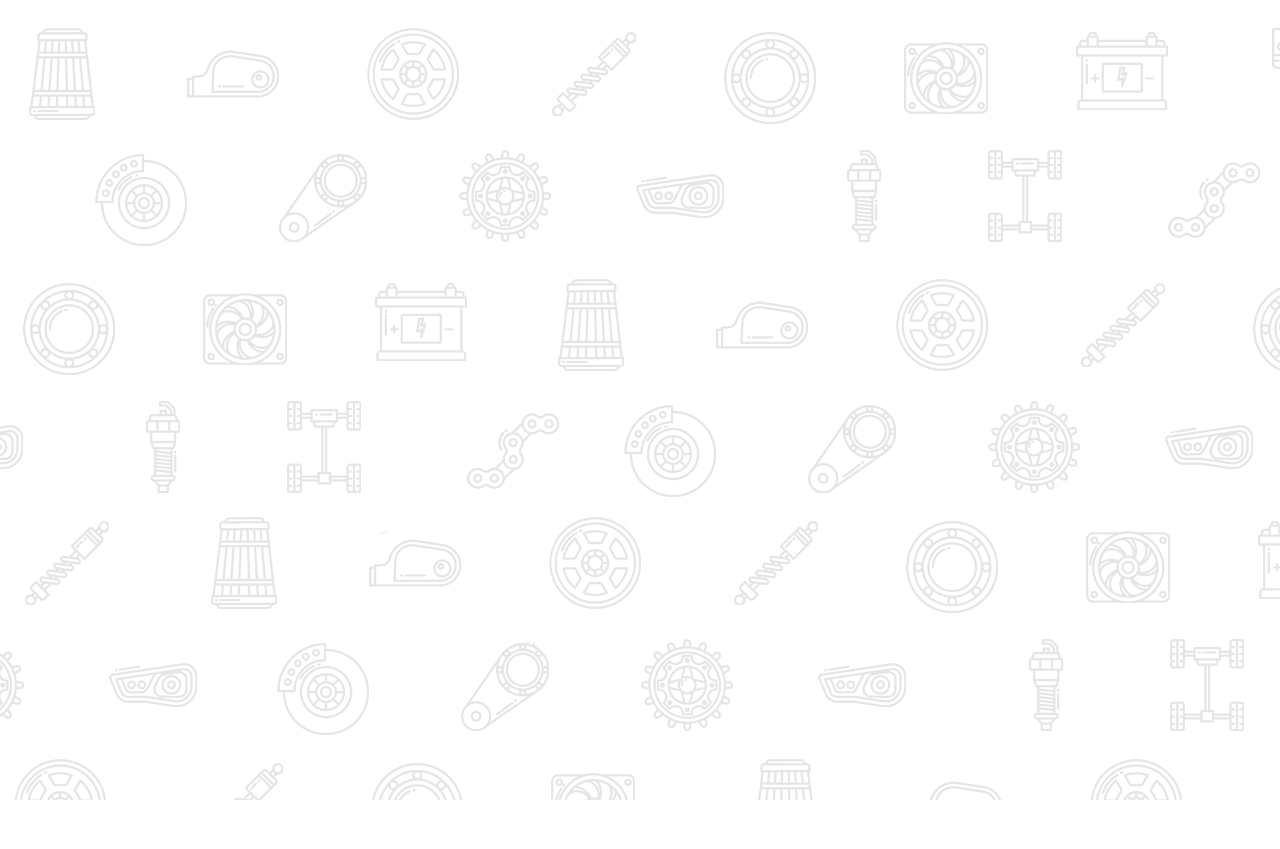
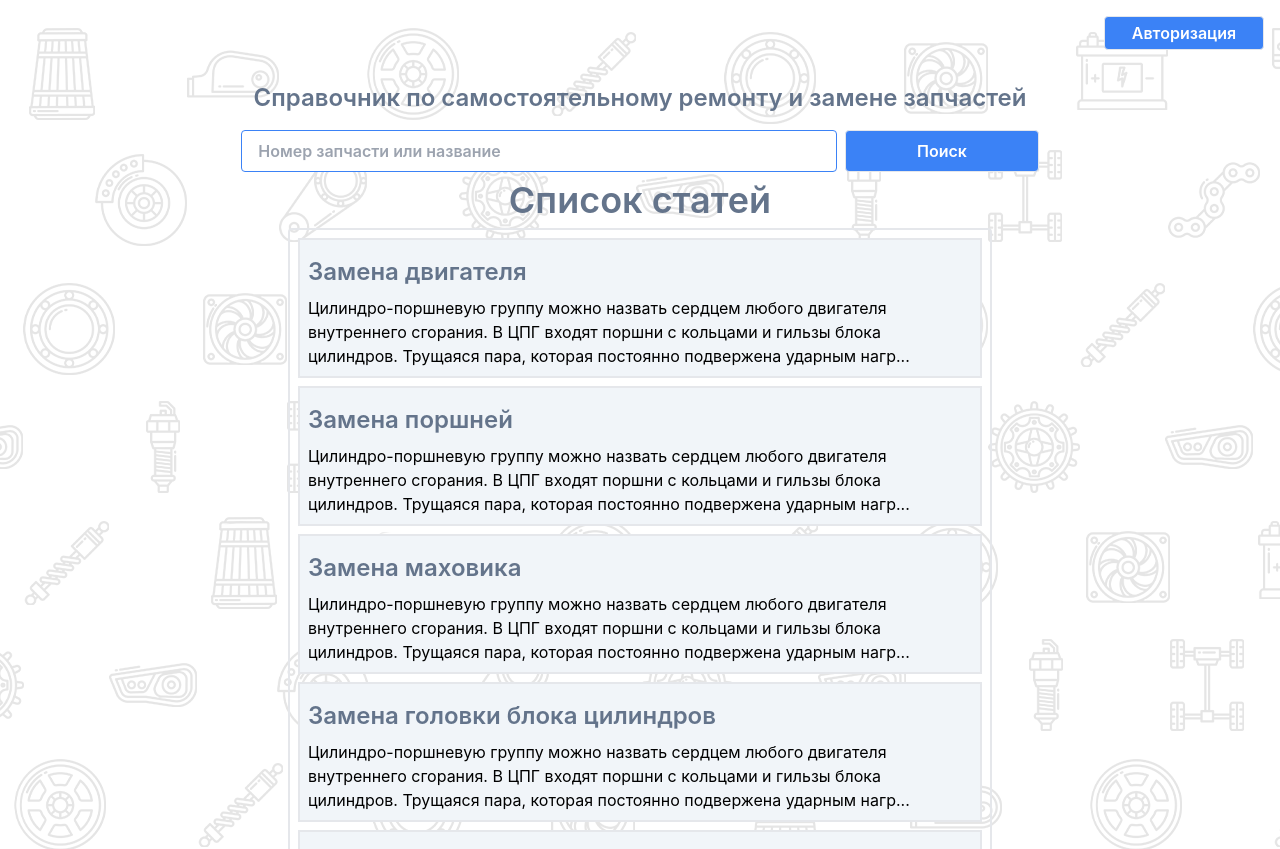
Before and after one commit to ArtofWASD/handbook-react-app, a React (Create React App) app: page /carslist/1/carspartslist/11/partlist/111 in a window 1280 px wide. Before the commit this address had no page. Shown: the top 849 px of the page. Before the commit the page ends 800 px from the top, so only its background shows below. Built offline with nearby package versions, Linux system fonts and the light colour scheme.

Commit message:
страница поста + правки в вёрстке

```diff
--- a/src/components/app/App.js
+++ b/src/components/app/App.js
@@ -5,6 +5,7 @@ import Homepage from '../homepage/Homepage';
 import CarsList from '../carsList/CarsList';
 import CarsPartsList from '../carsPartsList/CarsPartsList';
 import PartPostList from '../partPostList/PartPostList';
+import PartPostPage from '../partPost/PartPostPage';
 import Test from '../test/test';
 
 
@@ -16,9 +17,10 @@ export default function App() {
           <Route index element={<Homepage />} />
           <Route path='carslist/:id' element={<CarsList />} />
           <Route path='carslist/:id/carspartslist/:childId' element={<CarsPartsList />} />
-          <Route path='carslist/:id/carspartslist/:childId/postlist/:postId' element={<PartPostList />} />
+          <Route path='carslist/:id/carspartslist/:childId/partlist/:partId' element={<PartPostList />} />
+          <Route path='carslist/:id/carspartslist/:childId/partlist/:partId/post/:postId' element={<PartPostPage />} />
+
           <Route path='test' element={<Test />} />
-
         </Route>
       </Routes>
     </>
--- a/src/components/carsList/CarsList.js
+++ b/src/components/carsList/CarsList.js
@@ -8,7 +8,7 @@ const CarsList = () => {
     const carsArr = Data.find(item => item.id == id);
     const childCars = carsArr.childCars;
     return (
-        <>
+        <div className="grid">
             {carsArr && (
                 <div className="cars__header border-2 rounded grid lg:grid-cols-2 sm:grid-cols-1 justify-self-center my-2 bg-white">
                     <div className="cars__image grid justify-items-center lg:w-80 px-2 ">
@@ -23,7 +23,7 @@ const CarsList = () => {
             <div className="child-cars grid lg:grid-cols-4 sm:grid-cols-2 md:grid-cols-4 justify-self-center gap-4 px-2">
                 {childCars.map(childCarCard => (
                     <div className="card border-2 rounded shadow-md shadow-slate-200 hover:border-blue-500 bg-white" key={childCarCard.id}>
-                        <div className="card__image lg:w-56 p-2">
+                        <div className="card__image lg:w-64 p-2">
                             {childCarCard.image}
                         </div>
                         <div className="card__model py-2 text-center font-semibold lg:text-2xl sm:text-base md:text-xl text-slate-400">
@@ -39,10 +39,10 @@ const CarsList = () => {
                 )
                 )}
             </div>
-            <div className="nav container grid py-4 justify-end px-2">
+            <div className="nav container grid py-4 justify-end px-5">
                 <button className="w-40 bg-blue-500 hover:bg-white text-white font-semibold hover:text-blue-700 py-1 px-1 border hover:border-blue-500 rounded" onClick={goBack}> Назад </button>
             </div>
-        </>
+        </div>
     );
 }
 
--- a/src/components/carsPartsList/CarsPartsList.js
+++ b/src/components/carsPartsList/CarsPartsList.js
@@ -9,39 +9,38 @@ const CarsPartsList = () => {
     const getChildCarsArray = getCarsArr.childCars.find(item => item.id == childId);
     const getChidCarsPartsArray = getChildCarsArray.parts
     return (
-        <>  {getChildCarsArray && (
-            <>
-                <div className="list__group border-2 rounded bg-white grid lg:grid-cols-2 sm:grid-cols-1 justify-center justify-self-center mt-2">
-                    <div className="list__img grid justify-items-center w-60">
+        <div className="grid justify-center">
+            {getChildCarsArray && (
+                <div className="list__group border-2 rounded bg-white grid lg:grid-cols-2 sm:grid-cols-1 items-center justify-self-center mt-2">
+                    <div className="list__img w-60">
                         {getChildCarsArray.image}
                     </div>
-                    <div className="grid content-center px-4">
+                    <div className="px-4">
                         <div className="text-4xl text-center font-semibold py-2 text-slate-500">{getChildCarsArray.label}</div>
                         <div className="text-4xl text-center font-semibold py-2 text-slate-500">{getChildCarsArray.year}</div>
                     </div>
                 </div>
-            </>
             )
             }
-        <div className="parts__group-list grid container lg:grid-cols-4 sm:grid-cols-2 justify-center items-center gap-4 py-4">
+            <div className="parts__group-list grid lg:grid-cols-4 sm:grid-cols-2 gap-4 py-4">
                 {getChidCarsPartsArray.map(partsItem => (
                     <div className="parts__item border-2 rounded shadow-md shadow-slate-200 hover:border-blue-500 bg-white lg:w-48 mx-1 p-2" key={partsItem.id}>
                         <div className="parts__item-image">
                             {partsItem.image}
                         </div>
                         <div className="parts__link text-center">
-                <Link key={partsItem.id} to={`/carslist/${id}/carspartslist/${getChildCarsArray.id}/postlist/${partsItem.id}`}></Link>
+                            <Link key={partsItem.id} to={`/carslist/${id}/carspartslist/${getChildCarsArray.id}/partlist/${partsItem.id}`}></Link>
                         </div>
                     </div>
                 ))}
             </div>
-        <div className="nav container grid lg:grid-cols-[20%_20%] md:grid-cols-[40%_40%] grid-cols-2 py-4 justify-end gap-2">
+            <div className="nav grid lg:grid-cols-[20%_20%] md:grid-cols-[40%_40%] grid-cols-2 py-4 justify-end gap-2">
                 <Link to='../'>
                     <button className="header__button w-40 bg-blue-500 hover:bg-white text-white font-semibold hover:text-blue-700 py-1 px-1 border hover:border-blue-500 rounded">На главную</button>
                 </Link>
                 <button className="w-40 bg-blue-500 hover:bg-white text-white font-semibold hover:text-blue-700 py-1 px-1 border hover:border-blue-500 rounded" onClick={goBack}> Назад </button>
             </div>
-        </>
+        </div>
     );
 }
 export default CarsPartsList;
--- a/src/components/homepage/Homepage.js
+++ b/src/components/homepage/Homepage.js
@@ -4,7 +4,7 @@ import { Link } from 'react-router-dom';
 
 const Homepage = () => {
     return (
-        <>
+        <div className="grid justify-center">
             <div className="cards__list grid justify-center my-auto ">
                 <div className="cards__title self-center">
                     <h2 className="text-center text-4xl font-semibold text-slate-500 py-2"> Каталог моделей микроавтобусов </h2>
@@ -31,7 +31,7 @@ const Homepage = () => {
             ))
             }
             </div>
-        </>
+        </div>
     );
 }
 
--- a/src/components/layout/Layout.js
+++ b/src/components/layout/Layout.js
@@ -9,7 +9,7 @@ const Layout = () => {
     return (
         <>
             <Header />
-            <main className="main grid justify-center">
+            <main className="main">
                 <Outlet />
             </main>
             <Footer />
--- /dev/null
+++ b/src/components/partPost/PartPostPage.js
@@ -0,0 +1,24 @@
+import { useParams, Link, useNavigate } from 'react-router-dom';
+import { Data } from '../data/Data';
+
+const PartPostPage = () => {
+    const { childId, id, partId, postId } = useParams();
+    const navigate = useNavigate();
+    const goBack = () => navigate(-1);
+
+    return (
+        <div className="grid">
+            <div className="text-center">
+                {partId}{postId}
+            </div>
+            <div className="nav grid justify-end justify-items-center row-start-3 lg:grid-cols-[auto_auto] md:grid-cols-[40%_40%] grid-cols-2 py-4 gap-2">
+                <Link to='../'>
+                    <button className="w-40 bg-blue-500 hover:bg-white text-white font-semibold hover:text-blue-700 py-1 px-1 border hover:border-blue-500 rounded">На главную</button>
+                </Link>
+                <button className="w-40 bg-blue-500 hover:bg-white text-white font-semibold hover:text-blue-700 py-1 px-1 border hover:border-blue-500 rounded" onClick={goBack}> Назад </button>
+            </div>
+        </div>
+    );
+}
+
+export default PartPostPage;
--- a/src/components/partPostList/PartPostList.js
+++ b/src/components/partPostList/PartPostList.js
@@ -1,24 +1,30 @@
 import { useParams, Link, useNavigate } from 'react-router-dom';
 import { Data } from '../data/Data';
 const PartPostList = () => {
-    const { childId, id, postId } = useParams();
+    const { childId, id, partId } = useParams();
     const navigate = useNavigate();
     const goBack = () => navigate(-1);
+    // Получаем объект с модельным рядом машин
     const getCarsArr = Data.find(item => item.id == id);
+    // получаем обект содержаший конкретную машину
     const getChildCarsArray = getCarsArr.childCars.find(item => item.id == childId);
-    const getPostList = getChildCarsArray.parts.find((item => item.id == postId));
+    //получаем объект группы запчастей содержаший в себе посты
+    const getPostList = getChildCarsArray.parts.find((item => item.id == partId));
+    // помещаем в переменную объет содержашие посты
     const postList = getPostList.posts
-
     // Рендерим посты по условию, если в массиве что то есть то используем данный элемент
     function RenderPost() {
         return (
             postList.map(postListItem => (
-                <li className="list-none border-2 hover:border-blue-500 p-2 m-2 bg-slate-100" key={postListItem.id}>
+                <li className="post__item list-none border-2 hover:border-blue-500 p-2 m-2 bg-slate-100" key={postListItem.id}>
                     <div className="text-2xl font-semibold text-slate-500 py-2">
                         {postListItem.title}
                     </div>
                     <div>
-                        {postListItem.text.substring(0, 150) + "..."}
+                        {postListItem.text.substring(0, 200) + "..."}
+                    </div>
+                    <div className="post__link text-center">
+                        <Link key={getCarsArr.id} to={`/carslist/${id}/carspartslist/${getChildCarsArray.id}/partlist/${getPostList.id}/post/${postListItem.id}`}></Link>
                     </div>
                 </li>
             ))
@@ -26,29 +32,28 @@ const PartPostList = () => {
     }
     function PostNotsFound() {
         return (
-            <div className="container">
-                <p className='text-center text-2xl font-semibold text-slate-500 py-4 px-48'>К сожалению в данном разделе статей пока что нет!</p>
+            <div className="">
+                <p className='text-center text-2xl font-semibold text-slate-500 py-6'>К сожалению в данном разделе статей пока что нет!</p>
             </div>
         )
     }
     return (
-        <>
-            <div className="part-posts px-48 grid justify-items-center grid-cols-3 grid-rows-[10%_auto_10%] ">
-                <div className="part-posts__title col-start-1 col-end-4 self-center">
+        <div className="grid grid-rows-[auto_auto_auto] xl:px-72 lg:px-20">
+            <div className="part-posts__title">
                 <p className="text-center text-4xl font-semibold text-slate-500 py-2">Список статей</p>
             </div>
-                <div className="part-posts__list border-2 rounded col-start-1 col-end-4 row-start-2 mx-3 ">
+            <div className="part-posts grid">
+                <div className="part-posts__list border-2 rounded col-start-1 col-end-4 row-start-2">
                     {postList.length > 1 ? <RenderPost /> : <PostNotsFound />}
                 </div>
-                <div className="nav col-start-2  col-end-4 row-start-3 py-2 lg:justify-self-end sm:justify-self-center mx-3">
+            </div>
+            <div className="nav grid justify-end justify-items-center row-start-3 lg:grid-cols-[auto_auto] md:grid-cols-[40%_40%] grid-cols-2 py-4 gap-2">
                 <Link to='../'>
                     <button className="w-40 bg-blue-500 hover:bg-white text-white font-semibold hover:text-blue-700 py-1 px-1 border hover:border-blue-500 rounded">На главную</button>
                 </Link>
                 <button className="w-40 bg-blue-500 hover:bg-white text-white font-semibold hover:text-blue-700 py-1 px-1 border hover:border-blue-500 rounded" onClick={goBack}> Назад </button>
             </div>
         </div>
-        </>
     );
 }
-
 export default PartPostList;
--- a/src/components/test/test.js
+++ b/src/components/test/test.js
@@ -3,20 +3,39 @@ const Test = () => {
 
     const [cars, setCars] = useState([])
 
-     useEffect(() => {
-         fetch('http://localhost:3001/models')
-        .then(result => result.json())
-        .then(data => setCars(data))
-    }, [])
+    // useEffect(() => {
+    //     fetch('http://localhost:3001/models')
+    //         .then(result => result.json())
+    //         .then(data => setCars(data))
+    // }, [])
 
-    const res = (cars != null && cars.length > 1) ? cars.find((item) => item.id === 1) : null;
-    console.log(res);
+
+    function getData() {
+        // Запрос на сервер
+        fetch('http://localhost:3001/models')
+        // обрабатываем промис и получаем json
+            .then(result => result.json())
+            // передаём json в функцию
+            .then(data => carList(data))
+
+    }
+    getData();
+
+    // Создаём функцию которая на входе принимает массив обработанный в getDataS
+    const carList = (data) => {
+        // находим элемент в массиве по id
+        const result = new Promise((resolve, reject) => {
+            const res = data.find(item => item.id === 1)
+            resolve(res)
+        })
+        .then(res => console.log(res))
+    }
 
     return (
-        <div className=" py-5">
-            {res &&(
+        <div className= "text-center py-5">
+            {cars && (
                 <div>
-                    id this page is {res.id}
+                    id this page is {cars.id}
                 </div>
             )}
         </div>
--- a/src/index.css
+++ b/src/index.css
@@ -19,14 +19,7 @@ code {
   font-family: source-code-pro, Menlo, Monaco, Consolas, "Courier New",
     monospace;
 }
-.wrapper {
-  min-height: 100%;
-  display: flex;
-  flex-direction: column;
-}
-.main {
-  flex: 1 1 auto;
-}
+
 .card {
   position: relative;
 }
@@ -49,7 +42,30 @@ code {
   bottom: 0;
   z-index: 1;
 }
+.post__item{
+  position: relative;
+}
 
+.post__link a{
+  position: absolute;
+  top: 0;
+  left: 0;
+  right: 0;
+  bottom: 0;
+  z-index: 1;
+}
+
+
+.wrapper{
+  display: grid;
+  grid-template-rows: repeat(3, auto);
+}
+.main{
+  min-height: calc(100vh - 250px);
+}
+.footer{
+  grid-row-start: 3;
+}
 /* Custom media */
 @media (max-width: 640px) {
   .cars__title {
```
Lines whose indentation alone changed are shown as unchanged.
